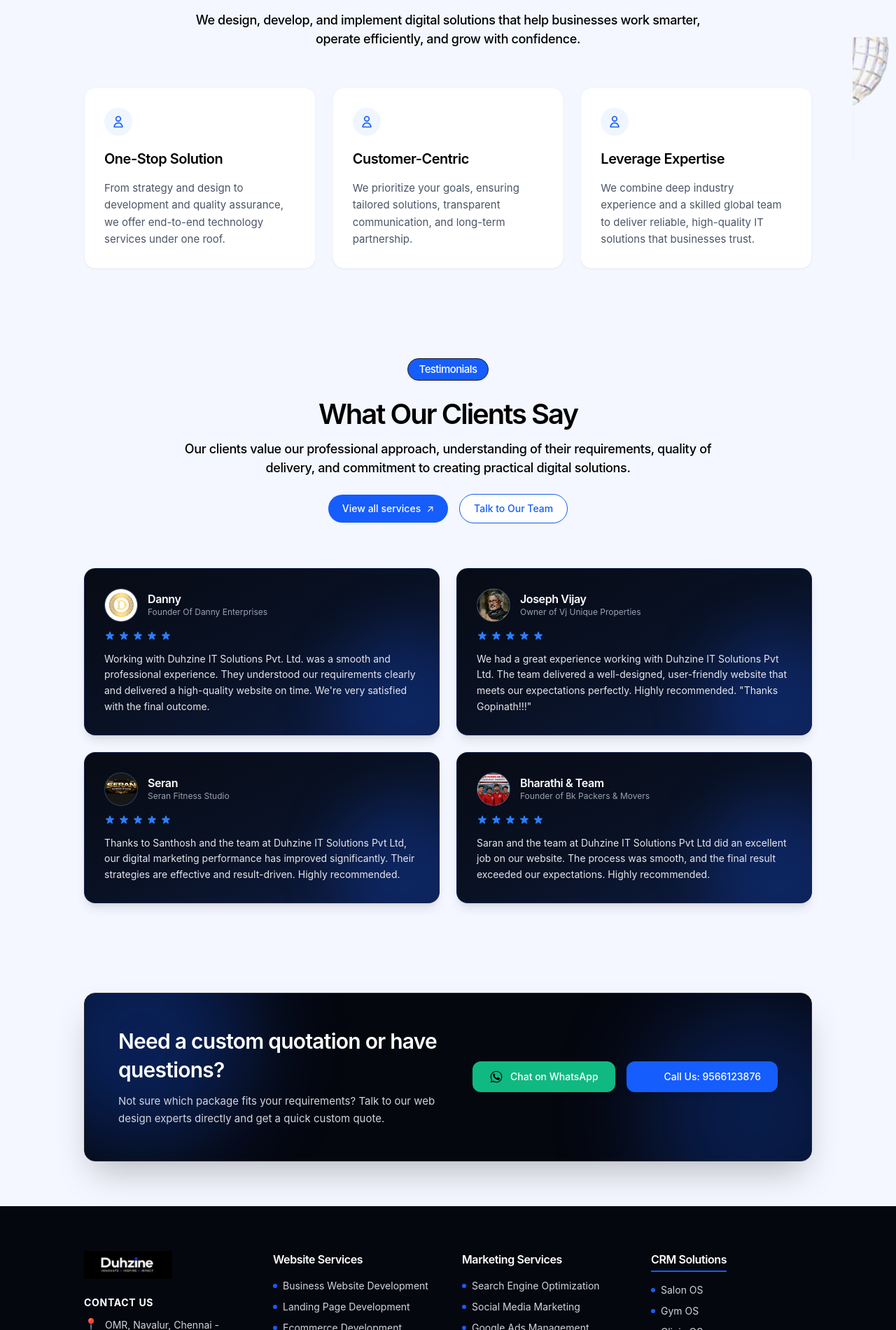
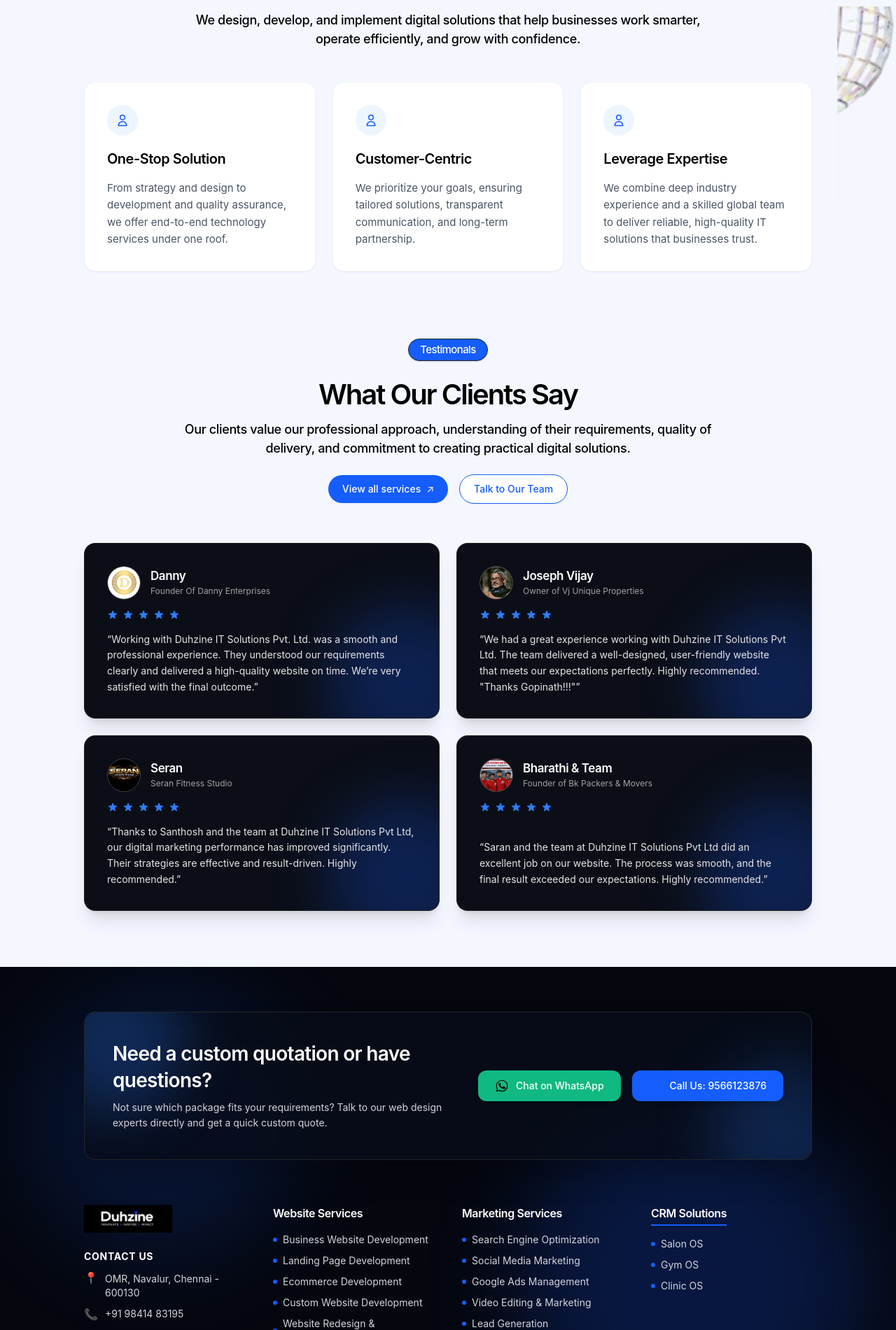
Before and after one commit to kaushikganesh1512/Duhzine-Company-Website, a Next.js app: page / in a window 1280 px wide. Shown: the part 6299-8200 px from the top of the page at 70% size. Built offline with nearby package versions, Linux system fonts and the light colour scheme.

Commit message:
Refine WhyUs, Testimonials, and unified Footer/CTA block to match latest screenshots

```diff
--- a/src/app/page.tsx
+++ b/src/app/page.tsx
@@ -10,7 +10,6 @@ import TechGridSection from "@/components/TechGridSection";
 import PortfolioSection from "@/components/PortfolioSection";
 import WhyUsSection from "@/components/WhyUsSection";
 import TestimonialsSection from "@/components/TestimonialsSection";
-import CtaSection from "@/components/CtaSection";
 import Footer from "@/components/Footer";
 import BookingModal from "@/components/BookingModal";
 import ProjectModal from "@/components/ProjectModal";
@@ -51,18 +50,12 @@ export default function Home() {
       {/* Why Businesses Choose Duhzine IT Solutions ? */}
       <WhyUsSection />
 
-      {/* What Our Clients Say */}
+      {/* What Our Clients Say (Testimonials) */}
       <TestimonialsSection
         onActionClick={() => setProjectModalOpen(true)}
       />
 
-      {/* Custom Quote / Callback Block */}
-      <CtaSection
-        onStartProject={() => setProjectModalOpen(true)}
-        onBookCall={() => setBookingModalOpen(true)}
-      />
-
-      {/* Duhzine Footer */}
+      {/* Custom Quote Callback Block & Duhzine Footer */}
       <Footer />
 
       {/* Interactive Booking Modal */}
--- a/src/components/Footer.tsx
+++ b/src/components/Footer.tsx
@@ -27,8 +27,67 @@ export default function Footer() {
       id="contact"
       className="w-full bg-[#05070f] text-white pt-16 pb-12 relative overflow-hidden"
     >
-      <div className="w-full max-w-[1280px] mx-auto px-4 sm:px-8 lg:px-[120px]">
-        {/* Main 4 Columns Grid */}
+      {/* Background ambient lighting matching Figma design */}
+      <div className="absolute top-8 left-10 w-96 h-96 bg-blue-600/15 rounded-full blur-3xl pointer-events-none" />
+      <div className="absolute bottom-10 right-10 w-[500px] h-[500px] bg-blue-600/20 rounded-full blur-3xl pointer-events-none" />
+
+      <div className="w-full max-w-[1280px] mx-auto px-4 sm:px-8 lg:px-[120px] relative z-10">
+        {/* Top: Custom Quote / Callback Block */}
+        <div className="relative rounded-2xl bg-[#080d1a]/80 backdrop-blur-sm p-8 sm:p-10 text-white overflow-hidden border border-neutral-800 shadow-2xl flex flex-col lg:flex-row items-start lg:items-center justify-between gap-8 mb-16">
+          {/* Subtle inner corner glow */}
+          <div className="absolute -top-16 -left-16 w-52 h-52 bg-blue-500/25 rounded-full blur-2xl pointer-events-none" />
+          <div className="absolute -bottom-16 -right-16 w-52 h-52 bg-blue-500/20 rounded-full blur-2xl pointer-events-none" />
+
+          {/* Left Text */}
+          <div className="relative z-10 max-w-xl">
+            <h2 className="text-2xl sm:text-[28px] font-semibold text-white tracking-tight leading-snug mb-2">
+              Need a custom quotation or have questions?
+            </h2>
+            <p className="text-gray-300 text-sm leading-relaxed font-normal">
+              Not sure which package fits your requirements? Talk to our web design
+              experts directly and get a quick custom quote.
+            </p>
+          </div>
+
+          {/* Right Action Buttons */}
+          <div className="relative z-10 flex flex-wrap items-center gap-4 shrink-0">
+            {/* WhatsApp Button */}
+            <a
+              href="https://wa.me/919566123876"
+              target="_blank"
+              rel="noreferrer"
+              className="inline-flex items-center justify-center gap-2.5 px-6 py-3 rounded-xl bg-[#10b981] hover:bg-[#059669] text-white font-medium text-sm transition-all shadow-md hover:scale-[1.02] active:scale-[0.98]"
+            >
+              {/* WhatsApp Icon */}
+              <svg className="w-5 h-5 fill-currentColor" viewBox="0 0 24 24">
+                <path d="M12.031 2C6.5 2 2 6.5 2 12.031c0 1.906.531 3.687 1.453 5.219L2 22l4.906-1.422c1.469.844 3.172 1.344 5.125 1.344 5.531 0 10.031-4.5 10.031-10.031S17.562 2 12.031 2zm0 18.25c-1.688 0-3.266-.469-4.609-1.281l-.328-.188-3.047.891.891-2.969-.219-.344C3.844 14.984 3.375 13.562 3.375 12c0-4.766 3.891-8.625 8.656-8.625 4.766 0 8.625 3.859 8.625 8.625 0 4.781-3.859 8.625-8.625 8.625zm4.734-6.453c-.266-.125-1.547-.766-1.781-.844-.25-.094-.438-.141-.625.141-.188.266-.719.891-.875 1.078-.172.188-.328.203-.594.078-.266-.125-1.125-.422-2.141-1.328-.797-.703-1.328-1.578-1.484-1.844-.156-.266-.016-.406.109-.547.125-.109.266-.281.391-.422.141-.141.188-.25.281-.422.094-.172.047-.328-.016-.453-.078-.141-.625-1.516-.859-2.078-.219-.547-.453-.469-.625-.469-.156 0-.344-.016-.531-.016-.188 0-.5.078-.766.359-.266.281-1.016.984-1.016 2.406 0 1.422 1.047 2.797 1.188 2.984.156.203 2.062 3.141 5 4.406.703.297 1.25.484 1.688.625.719.219 1.375.188 1.891.109.578-.078 1.766-.719 2.016-1.422.25-.688.25-1.281.172-1.406-.062-.141-.25-.219-.516-.344z" />
+              </svg>
+              <span>Chat on WhatsApp</span>
+            </a>
+
+            {/* Call Us Button */}
+            <a
+              href="tel:9566123876"
+              className="inline-flex items-center justify-center gap-2.5 px-6 py-3 rounded-xl bg-blue-600 hover:bg-blue-700 text-white font-medium text-sm transition-all shadow-md hover:scale-[1.02] active:scale-[0.98]"
+            >
+              {/* Phone Icon */}
+              <svg
+                className="w-5 h-5 fill-none stroke-currentColor"
+                strokeWidth={2}
+                viewBox="0 0 24 24"
+              >
+                <path
+                  strokeLinecap="round"
+                  strokeLinejoin="round"
+                  d="M3 5a2 2 0 012-2h3.28a1 1 0 01.948.684l1.498 4.493a1 1 0 01-.502 1.21l-2.257 1.13a11.042 11.042 0 005.516 5.516l1.13-2.257a1 1 0 011.21-.502l4.493 1.498a1 1 0 01.684.949V19a2 2 0 01-2 2h-1C9.716 21 3 14.284 3 6V5z"
+                />
+              </svg>
+              <span>Call Us: 9566123876</span>
+            </a>
+          </div>
+        </div>
+
+        {/* 4 Columns Grid */}
         <div className="grid grid-cols-1 md:grid-cols-2 lg:grid-cols-4 gap-10 pb-12">
           {/* Column 1: Contact Us & Brand */}
           <div className="flex flex-col items-start">
@@ -99,7 +158,7 @@ export default function Footer() {
                 aria-label="WhatsApp"
               >
                 <svg className="w-4 h-4 fill-white" viewBox="0 0 24 24">
-                  <path d="M12.031 2C6.5 2 2 6.5 2 12.031c0 1.906.531 3.687 1.453 5.219L2 22l4.906-1.422c1.469.844 3.172 1.344 5.125 1.344 5.531 0 10.031-4.5 10.031-10.031S17.562 2 12.031 2zm0 18.25c-1.688 0-3.266-.469-4.609-1.281l-.328-.188-3.047.891.891-2.969-.219-.344C3.844 14.984 3.375 13.562 3.375 12c0-4.766 3.891-8.625 8.656-8.625 4.766 0 8.625 3.859 8.625 8.625 0 4.781-3.859 8.625-8.625 8.625z" />
+                  <path d="M12.031 2C6.5 2 2 6.5 2 12.031c0 1.906.531 3.687 1.453 5.219L2 22l4.906-1.422c1.469.844 3.172 1.344 5.125 1.344 5.531 0 10.031-4.5 10.031-10.031S17.562 2 12.031 2zm0 18.25c-1.688 0-3.266-.469-4.609-1.281l-.328-.188-3.047.891.891-2.969-.219-.344C3.844 14.984 3.375 13.562 3.375 12c0-4.766 3.891-8.625 8.656-8.625 4.766 0 8.625 3.859 8.625 8.625 0 4.781-3.859 8.625-8.625 8.625zm4.734-6.453c-.266-.125-1.547-.766-1.781-.844-.25-.094-.438-.141-.625.141-.188.266-.719.891-.875 1.078-.172.188-.328.203-.594.078-.266-.125-1.125-.422-2.141-1.328-.797-.703-1.328-1.578-1.484-1.844-.156-.266-.016-.406.109-.547.125-.109.266-.281.391-.422.141-.141.188-.25.281-.422.094-.172.047-.328-.016-.453-.078-.141-.625-1.516-.859-2.078-.219-.547-.453-.469-.625-.469-.156 0-.344-.016-.531-.016-.188 0-.5.078-.766.359-.266.281-1.016.984-1.016 2.406 0 1.422 1.047 2.797 1.188 2.984.156.203 2.062 3.141 5 4.406.703.297 1.25.484 1.688.625.719.219 1.375.188 1.891.109.578-.078 1.766-.719 2.016-1.422.25-.688.25-1.281.172-1.406-.062-.141-.25-.219-.516-.344z" />
                 </svg>
               </a>
 
--- a/src/components/TestimonialsSection.tsx
+++ b/src/components/TestimonialsSection.tsx
@@ -13,28 +13,28 @@ const testimonials = [
     role: "Founder Of Danny Enterprises",
     avatar: "/images/drive/Testimonals 1.jpg",
     content:
-      "Working with Duhzine IT Solutions Pvt. Ltd. was a smooth and professional experience. They understood our requirements clearly and delivered a high-quality website on time. We're very satisfied with the final outcome.",
+      "“Working with Duhzine IT Solutions Pvt. Ltd. was a smooth and professional experience. They understood our requirements clearly and delivered a high-quality website on time. We’re very satisfied with the final outcome.”",
   },
   {
     name: "Joseph Vijay",
     role: "Owner of Vj Unique Properties",
     avatar: "/images/drive/Testimonals 2 (2).jpg",
     content:
-      'We had a great experience working with Duhzine IT Solutions Pvt Ltd. The team delivered a well-designed, user-friendly website that meets our expectations perfectly. Highly recommended. "Thanks Gopinath!!!"',
+      '“We had a great experience working with Duhzine IT Solutions Pvt Ltd. The team delivered a well-designed, user-friendly website that meets our expectations perfectly. Highly recommended. "Thanks Gopinath!!!"”',
   },
   {
     name: "Seran",
     role: "Seran Fitness Studio",
     avatar: "/images/drive/Testimonals 3.png",
     content:
-      "Thanks to Santhosh and the team at Duhzine IT Solutions Pvt Ltd, our digital marketing performance has improved significantly. Their strategies are effective and result-driven. Highly recommended.",
+      "“Thanks to Santhosh and the team at Duhzine IT Solutions Pvt Ltd, our digital marketing performance has improved significantly. Their strategies are effective and result-driven. Highly recommended.”",
   },
   {
     name: "Bharathi & Team",
     role: "Founder of Bk Packers & Movers",
     avatar: "/images/drive/Testimonals 4.jpg",
     content:
-      "Saran and the team at Duhzine IT Solutions Pvt Ltd did an excellent job on our website. The process was smooth, and the final result exceeded our expectations. Highly recommended.",
+      "“Saran and the team at Duhzine IT Solutions Pvt Ltd did an excellent job on our website. The process was smooth, and the final result exceeded our expectations. Highly recommended.”",
   },
 ];
 
@@ -44,15 +44,15 @@ export default function TestimonialsSection({
   return (
     <section
       id="testimonials"
-      className="flex flex-col w-full max-w-[1280px] mx-auto items-center gap-12 relative bg-[#f4f7ff] px-4 sm:px-8 lg:px-[120px] py-16 overflow-hidden"
+      className="flex flex-col w-full max-w-[1280px] mx-auto items-center gap-12 relative bg-[#f4f7ff] px-4 sm:px-8 lg:px-[120px] pt-12 pb-20 overflow-hidden"
       aria-labelledby="testimonials-heading"
     >
       {/* Header */}
       <div className="flex flex-col items-center gap-6 relative self-stretch w-full text-center">
-        {/* Pill Badge */}
+        {/* Pill Badge matching Figma */}
         <div className="flex w-fit items-center justify-center gap-2.5 px-4 py-1.5 relative bg-blue-600 rounded-[22px] overflow-hidden border-[0.2px] border-solid border-[#222222] shadow-sm">
           <span className="relative font-medium text-white text-[15px] text-center tracking-[-0.60px] leading-[18px] whitespace-nowrap">
-            Testimonials
+            Testimonals
           </span>
         </div>
 
@@ -91,19 +91,20 @@ export default function TestimonialsSection({
       </div>
 
       {/* 2x2 Dark Testimonial Cards Grid */}
-      <div className="grid grid-cols-1 md:grid-cols-2 gap-6 relative self-stretch w-full mt-4">
+      <div className="grid grid-cols-1 md:grid-cols-2 gap-6 relative self-stretch w-full mt-2">
         {testimonials.map((t) => (
           <article
             key={t.name}
-            className="relative flex flex-col justify-between p-7 rounded-2xl bg-gradient-to-br from-[#070b14] via-[#091124] to-[#0d1c44] border border-blue-950/70 shadow-lg overflow-hidden group hover:border-blue-800/80 transition-all"
+            className="relative flex flex-col justify-between p-8 rounded-2xl bg-[#0b0e17] border border-neutral-800/80 shadow-xl overflow-hidden group hover:border-blue-900 transition-all"
           >
-            {/* Ambient blue glow inside bottom right */}
-            <div className="absolute -bottom-10 -right-10 w-48 h-48 bg-blue-600/20 rounded-full blur-2xl pointer-events-none" />
+            {/* Ambient blue glow on right edge inside card */}
+            <div className="absolute -bottom-16 -right-16 w-56 h-56 bg-blue-600/25 rounded-full blur-2xl pointer-events-none" />
 
-            <div className="relative z-10">
-              {/* Author info */}
-              <div className="flex items-center gap-3.5 mb-3">
-                <div className="w-12 h-12 rounded-full overflow-hidden border border-blue-400/30 shrink-0 bg-neutral-900">
+            <div className="relative z-10 flex flex-col h-full justify-between">
+              {/* Top row: Avatar + Name/Role */}
+              <div>
+                <div className="flex items-center gap-3.5 mb-3.5">
+                  <div className="w-12 h-12 rounded-full overflow-hidden border border-neutral-700 shrink-0 bg-black flex items-center justify-center">
                     <Image
                       src={t.avatar}
                       alt={t.name}
@@ -113,17 +114,17 @@ export default function TestimonialsSection({
                     />
                   </div>
                   <div className="flex flex-col">
-                  <h3 className="font-semibold text-white text-base tracking-tight leading-snug">
+                    <h3 className="font-semibold text-white text-[17px] tracking-tight leading-snug">
                       {t.name}
                     </h3>
-                  <p className="text-xs text-gray-400 leading-snug">
+                    <p className="text-xs text-neutral-400 font-normal leading-snug mt-0.5">
                       {t.role}
                     </p>
                   </div>
                 </div>
 
-              {/* 5 Blue Stars */}
-              <div className="flex items-center gap-1 mb-3.5">
+                {/* 5 Bright Blue Stars */}
+                <div className="flex items-center gap-1.5 mb-4">
                   {[...Array(5)].map((_, i) => (
                     <svg
                       key={i}
@@ -134,9 +135,10 @@ export default function TestimonialsSection({
                     </svg>
                   ))}
                 </div>
+              </div>
 
               {/* Quote */}
-              <p className="text-sm text-gray-200 leading-relaxed font-normal">
+              <p className="text-sm text-neutral-200 leading-relaxed font-normal">
                 {t.content}
               </p>
             </div>
--- a/src/components/WhyUsSection.tsx
+++ b/src/components/WhyUsSection.tsx
@@ -24,16 +24,16 @@ export default function WhyUsSection() {
 
   return (
     <section
-      className="flex flex-col w-full max-w-[1280px] mx-auto items-center gap-10 relative bg-[#f4f7ff] px-4 sm:px-8 lg:px-[120px] py-16 overflow-hidden"
+      className="flex flex-col w-full max-w-[1280px] mx-auto items-center gap-10 relative bg-[#f4f7ff] px-4 sm:px-8 lg:px-[120px] pt-16 pb-12 overflow-hidden"
       aria-labelledby="why-us-heading"
     >
-      {/* 3D Faceted Sphere floating on the right border */}
-      <div className="hidden lg:block absolute -right-16 top-1/2 -translate-y-1/2 w-[180px] h-[180px] pointer-events-none select-none z-10 opacity-90">
+      {/* 3D Faceted Sphere floating prominently on the right border */}
+      <div className="hidden lg:block absolute -right-24 xl:-right-28 top-[52%] -translate-y-1/2 w-[240px] xl:w-[280px] h-[240px] xl:h-[280px] pointer-events-none select-none z-10 opacity-95">
         <Image
           src="/images/service_sphere_faceted_clean.png"
           alt="3D Faceted sphere"
-          width={180}
-          height={180}
+          width={280}
+          height={280}
           className="w-full h-full object-contain"
         />
       </div>
@@ -64,20 +64,20 @@ export default function WhyUsSection() {
       </div>
 
       {/* 3 Cards */}
-      <div className="grid grid-cols-1 md:grid-cols-3 gap-6 relative self-stretch w-full mt-4">
+      <div className="grid grid-cols-1 md:grid-cols-3 gap-6 relative self-stretch w-full mt-2 z-20">
         {features.map((item) => (
           <div
             key={item.title}
-            className="flex flex-col items-start gap-4 p-7 bg-white rounded-2xl shadow-xs border border-gray-100 hover:shadow-md transition-shadow relative"
+            className="flex flex-col items-start gap-4 p-8 bg-white rounded-2xl shadow-xs border border-gray-100 hover:shadow-md transition-shadow relative"
           >
             {/* Person Icon in soft light-blue circle */}
-            <div className="w-10 h-10 rounded-full bg-blue-50 flex items-center justify-center text-blue-600 mb-1">
+            <div className="w-11 h-11 rounded-full bg-[#edf5ff] flex items-center justify-center text-blue-600 mb-1">
               <svg
-                className="w-5 h-5"
+                className="w-5 h-5 text-blue-600"
                 fill="none"
                 viewBox="0 0 24 24"
                 stroke="currentColor"
-                strokeWidth={2}
+                strokeWidth={1.8}
               >
                 <path
                   strokeLinecap="round"
```
Lines whose indentation alone changed are shown as unchanged.
